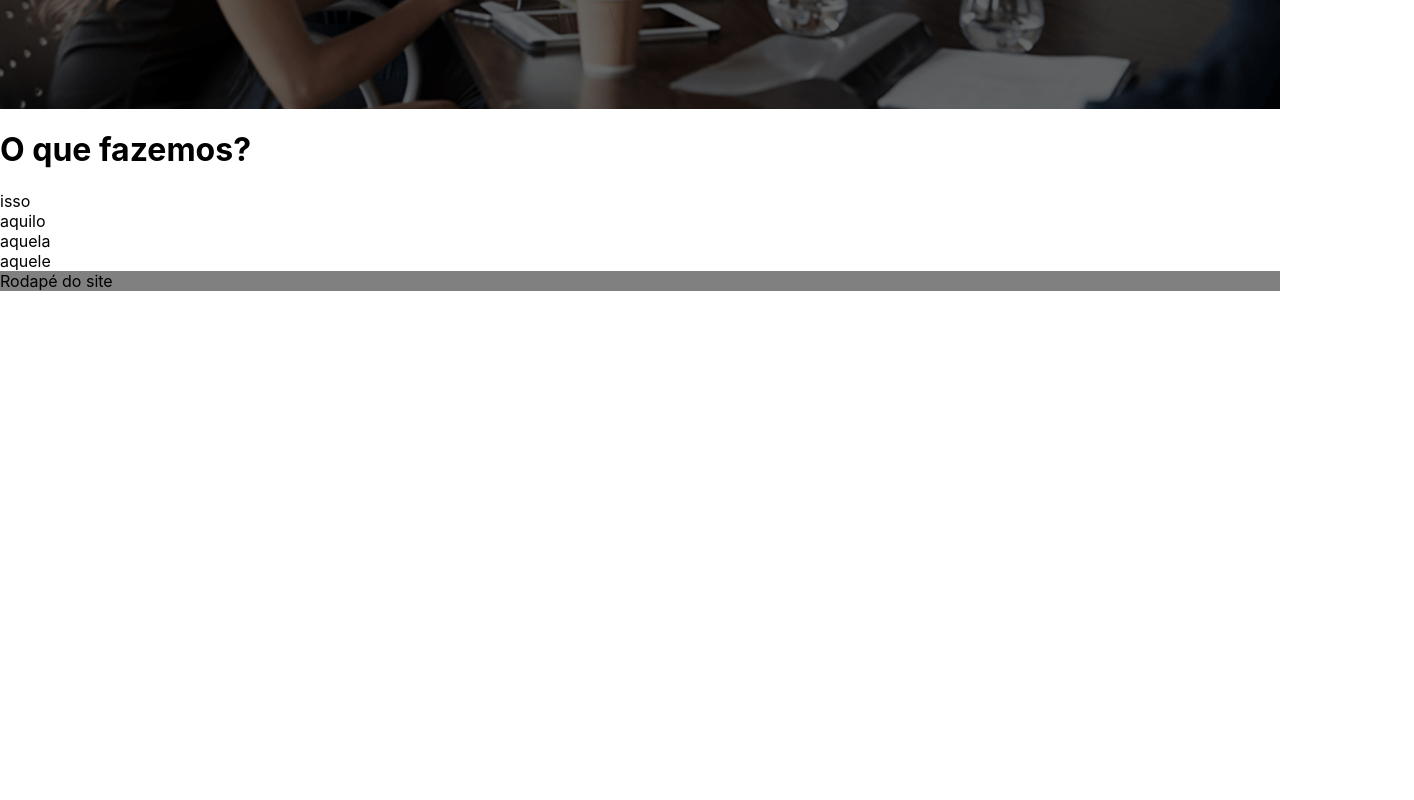
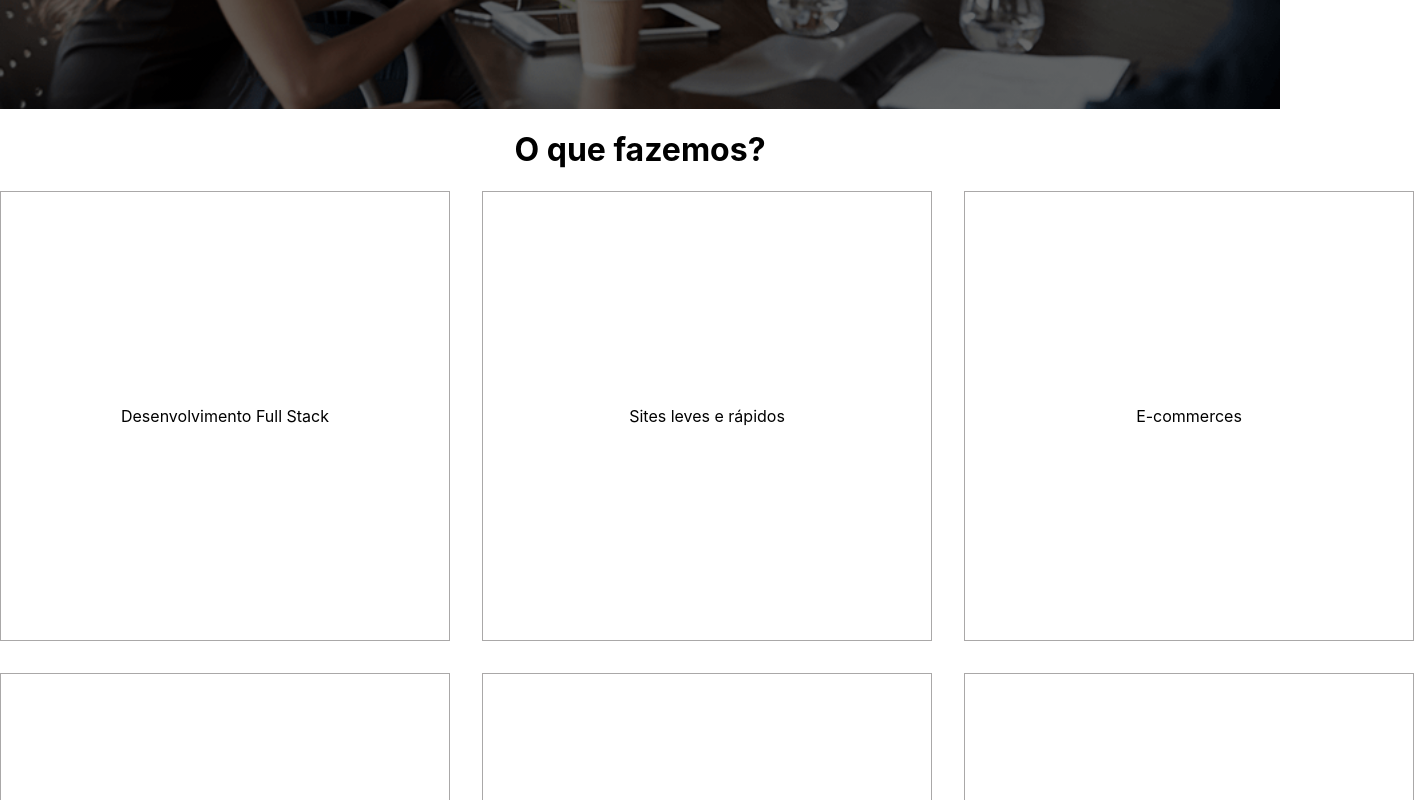
Before and after one commit to dcarvallho/agency-dev, a Next.js app: page / in a window 1280 px wide. Shown: the part 600-1400 px from the top of the page, 1414 px wide, since content can reach past the window. Before the commit the page ends 891 px from the top, so only its background shows below. Built offline with nearby package versions, Linux system fonts and the light colour scheme.

Commit message:
feat: added cards with services in grid

```diff
--- a/components/services/index.js
+++ b/components/services/index.js
@@ -1,14 +1,15 @@
 import React from 'react'
+import style from './style.module.scss';
+import { SERVICES_TYPE } from '../../constants';
 
 const Services = () => {
   return (
-    <div>
+    <div className={style.services}>
         <h1>O que fazemos?</h1>
-        <div>
-            <div>isso</div>
-            <div>aquilo</div>
-            <div>aquela</div>
-            <div>aquele</div>
+        <div className={style.servicesCards}>
+            {SERVICES_TYPE.map((types, index) => (
+              <div key={index} className={style.servicesStyleCards}>{types.title}</div>
+            ))}
         </div>
     </div>
   )
--- /dev/null
+++ b/components/services/style.module.scss
@@ -0,0 +1,20 @@
+.services {
+    &Cards {
+        display: grid;
+        grid-template-columns: 1fr 1fr 1fr;
+        gap: 2rem;
+    }
+    &StyleCards {
+        border: 1px solid rgb(170, 168, 168);
+        height: 450px;
+        width: 450px;
+        margin: auto;
+        text-align: center;
+        display: flex;
+        align-items: center;
+        justify-content: center;
+    }
+    h1 {
+        text-align: center;
+    }
+}
--- a/constants/index.js
+++ b/constants/index.js
@@ -2,3 +2,12 @@ export const TITLES = {
     title: 'Nós desenvolvemos',
     subtitle: 'Poderosas Experiências'
 }
+
+export const SERVICES_TYPE = [
+    {title: 'Desenvolvimento Full Stack', description: 'lorem ipsum'},
+    {title: 'Sites leves e rápidos', description: 'lorem ipsum'},
+    {title: 'E-commerces', description: 'lorem ipsum'},
+    {title: 'SEO', description: 'lorem ipsum'},
+    {title: 'Estratégias de marketing', description: 'lorem ipsum'},
+    {title: 'Hospedagem', description: 'lorem ipsum'},
+]
```
